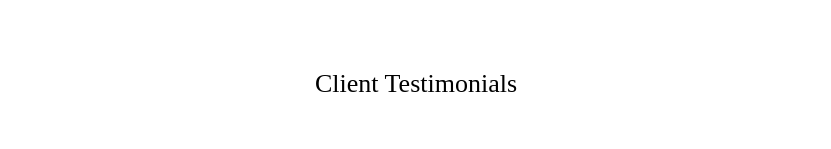
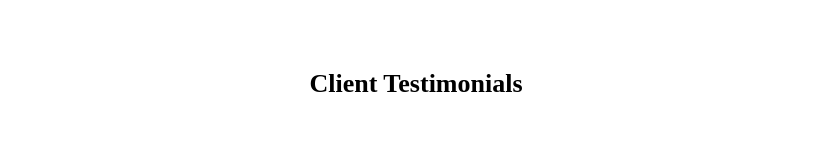
Before and after one commit to Accessiblu/carousel, a plain HTML site: page index.html in a window 1280 px wide. Shown: the top 149 px of the page, without its empty margins (224-1055 px from the left). Drawn offline with Linux system fonts and the light colour scheme; a script that the page names is missing.

Commit message:
Add files via upload

```diff
--- a/index.html
+++ b/index.html
@@ -8,7 +8,7 @@
     <title>Document</title>
   </head>
   <body>
-   <p class="client" tabindex="0">Client Testimonials</p>
+   <h1 class="client" tabindex="0">Client Testimonials</h1>
     <h3 tabindex="0">What People are Saying</h3>
     <a href="#navigation">Skip Testimonial Carousel</a>
 
```
